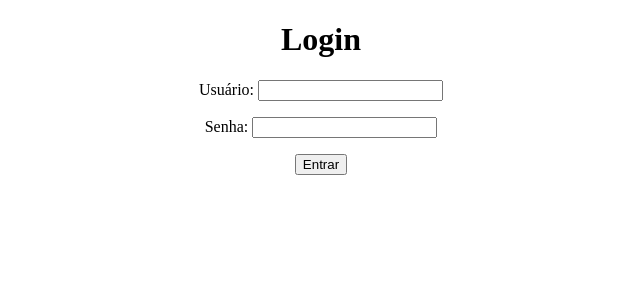
After one commit to joseliobeze/agenda, a Django app: page /login/ in a window 1280 px wide. The commit adds this page. Shown: the top 300 px of the page, without its empty margins (319-959 px from the left). Run offline with Django 3.2, Linux system fonts and the light colour scheme.

Commit message:
ciado pagina de login

```diff
--- a/agenda/urls.py
+++ b/agenda/urls.py
@@ -22,4 +22,7 @@ urlpatterns = [
     path('admin/', admin.site.urls),
     path('agenda/', views.lista_eventos),
     path('', RedirectView.as_view(url='/agenda/')),
+    path('login/', views.login_user),
+    path('login/submit', views.submit_login),
+    path('logout/', views.logout_user),
 ]
--- a/core/views.py
+++ b/core/views.py
@@ -1,10 +1,35 @@
-from django.shortcuts import render
+from django.shortcuts import render, redirect
+from django.contrib.auth.decorators import login_required
+from django.contrib.auth import authenticate, login, logout
+from django.contrib import messages
 from .models import Evento
 
+# Create your views here.
+def login_user(request):
+    return render(request, 'login.html')
 
-# Create your views here.
+
+def logout_user(request):
+    logout(request)
+    return redirect('/')
+
+
+def submit_login(request):
+    if request.POST:
+        username = request.POST.get('username')
+        password = request.POST.get('password')
+        usuario = authenticate(username=username, password=password)
+        if usuario is not None:
+            login(request, usuario)
+            return redirect('/')
+        else:
+            messages.error(request, "Usuário ou Senha invalido")
+    return redirect('/')
+
+
+@login_required(login_url='/login/')
 def lista_eventos(request):
-
-    evento = Evento.objects.all()
+    usuario = request.user
+    evento = Evento.objects.filter(usuario=usuario)
     dados = {'eventos': evento}
     return render(request, 'agenda.html', dados)
--- /dev/null
+++ b/templates/login.html
@@ -0,0 +1,36 @@
+<!DOCTYPE html>
+<html lang="pt-br">
+<head>
+    <meta charset="UTF-8">
+    <meta name="viewport" content="width=device-width, initial-scale=1.0">
+    <meta http-equiv="X-UA-Compatible" content="ie=edge">
+    <title>Agenda</title>
+</head>
+<body>
+    <form action="submit" method="POST">{% csrf_token %}
+        <div align="center">
+            <h1>Login</h1>
+            <div align="center">
+                <p>
+                <label for="login" >Usuário:</label>
+                <input type="text" id="login" name="username">
+                </p>
+            </div>
+            <div align="center">
+                <p>
+                <label for="Senha" >Senha:</label>
+                <input type="password" name="password" id="Senha">
+                </p>
+            </div>
+            <button type="submit">Entrar</button>
+        </div>
+    </form>
+
+    {% for message in messages %}
+        <div align="center">
+            <strong >Error!</strong>{{message}}
+        </div>
+    {% endfor %}
+
+</body>
+</html>
```
Also changed, not shown: templates/model-header.html (+6 -3 lines).
